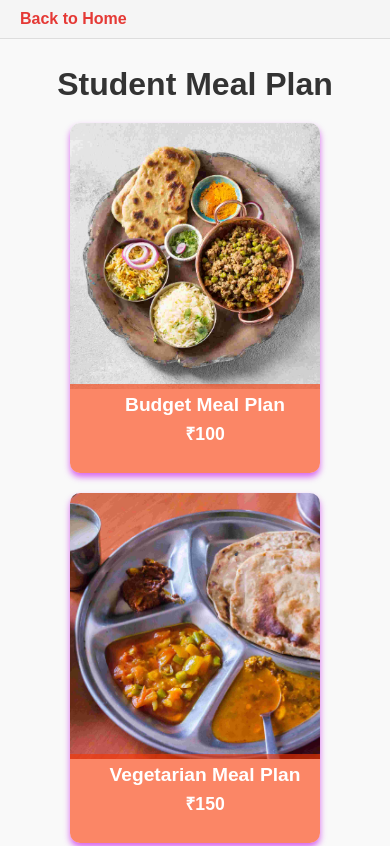
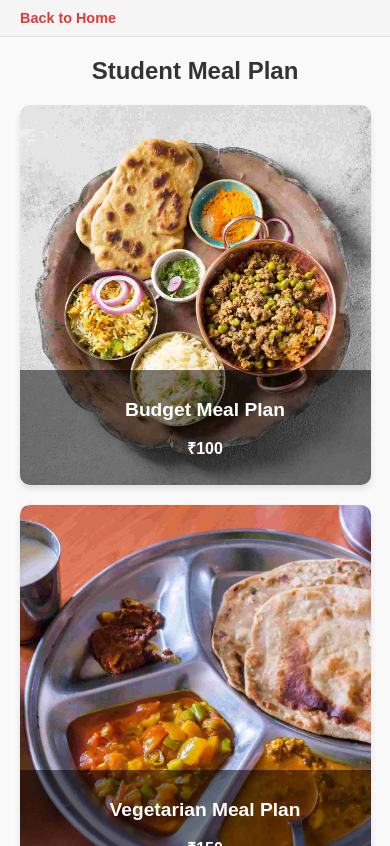
Before and after one commit to smrithipiedy/Tiffin_Fusion, a plain HTML site: page studentplan.html in a window 390 px wide. Shown: the top 846 px of the page. Drawn offline with Linux system fonts and the light colour scheme.

Commit message:
changes done for overlapping of meal cards

```diff
--- a/studentplan.css
+++ b/studentplan.css
@@ -19,11 +19,11 @@ body {
     color: #E53935;
     font-size: 1rem;
     font-weight: bold;
-    transition: color 0.3s;
+    transition: color 0.3s; /* Highlighted: Added smooth transition effect */
 }
 
 .nav-link:hover {
-    color: #d32f2f;
+    color: #d32f2f; /* Highlighted: Changed hover color for navbar links */
 }
 
 .section-title {
@@ -44,7 +44,7 @@ body {
 .student-plan-card {
     width: 250px;
     height: 350px;
-    perspective: 1000px;
+    perspective: 1000px; /* Highlighted: Added 3D perspective for card flip effect */
     cursor: pointer;
 }
 
@@ -53,7 +53,11 @@ body {
     width: 100%;
     height: 100%;
     transform-style: preserve-3d;
-    transition: transform 0.6s;
+    transition: transform 0.8s; /* Highlighted: Added smooth transition for flip animation */
+}
+
+.student-plan-card:hover .card-inner {
+    transform: rotateY(180deg); /* Highlighted: Flip card on hover */
 }
 
 .card-front,
@@ -62,75 +66,91 @@ body {
     width: 100%;
     height: 100%;
     backface-visibility: hidden;
-    border-radius: 10px;
+    border-radius: 10px; /* Highlighted: Added rounded corners for better aesthetics */
     overflow: hidden;
-    box-shadow: 0 4px 6px rgba(196, 16, 236, 0.626);
+    box-shadow: 0 4px 6px rgba(0, 0, 0, 0.1); /* Highlighted: Added subtle shadow for depth */
 }
 
-/* Front Side */
 .card-front {
-    background-color: #fff;
+    background: #fff;
 }
 
 .card-image {
     width: 100%;
-    height: 76%;
-    object-fit: cover;
+    height: 100%;
+    object-fit: cover; /* Highlighted: Ensured image scales properly */
 }
 
 .card-overlay {
     position: absolute;
     bottom: 0;
+    left: 0;
     width: 100%;
-    background: rgba(248, 54, 0, 0.6);
+    background: rgba(0, 0, 0, 0.5); /* Highlighted: Semi-transparent background for text visibility */
     color: #fff;
+    padding: 10px;
     text-align: center;
-    padding: 10px;
 }
 
 .meal-name {
     font-size: 1.2rem;
-    font-weight: bold;
-    margin: 0;
+    margin-bottom: 5px;
 }
 
 .price {
-    font-size: 1.1rem;
+    font-size: 1rem;
     font-weight: bold;
-    margin-top: 5px;
 }
 
-/* Back Side */
 .card-back {
-    background-color: #f9f9f9;
-    transform: rotateY(180deg);
-    padding: 20px;
+    background: #fff;
+    color: #333;
+    transform: rotateY(180deg); /* Highlighted: Defined back face rotation */
+    padding: 15px;
+    box-sizing: border-box;
     text-align: center;
 }
 
 .card-back h3 {
+    font-size: 1.5rem;
     margin-bottom: 10px;
-    font-size: 1.25rem;
-    color: #333;
 }
 
 .card-back ul {
-    list-style-type: none;
+    list-style: none;
     padding: 0;
-    margin: 0 0 10px;
-    color: #333;
+    margin: 0;
 }
 
-.card-back li {
+.card-back ul li {
+    font-size: 1rem;
     margin: 5px 0;
 }
 
-/* Hover Effect */
-.student-plan-card:hover .card-inner {
-    transform: rotateY(180deg);
+/* Responsive Design */
+@media (max-width: 768px) {
+    .student-plan-container {
+        flex-direction: column;
+        align-items: center; /* Highlighted: Centered content for smaller screens */
+    }
+
+    .student-plan-card {
+        width: 80%; /* Highlighted: Adjusted width for tablet screens */
+        height: 400px; /* Highlighted: Increased height for better spacing */
+    }
 }
 
-/* Click Effect for Flip */
-.student-plan-card:active .card-inner {
-    transform: rotateY(180deg);
+@media (max-width: 480px) {
+    .nav-link {
+        font-size: 0.9rem; /* Highlighted: Reduced navbar font size for mobile screens */
+    }
+
+    .section-title {
+        font-size: 1.5rem; /* Highlighted: Adjusted title font size for better visibility */
+    }
+
+    .student-plan-card {
+        width: 90%; /* Highlighted: Adjusted width for mobile screens */
+        height: 380px; /* Highlighted: Adjusted height for better layout on mobile */
+    }
 }
```
